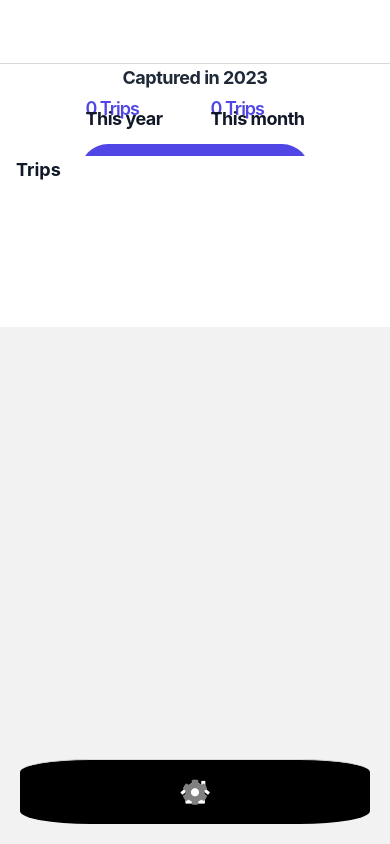
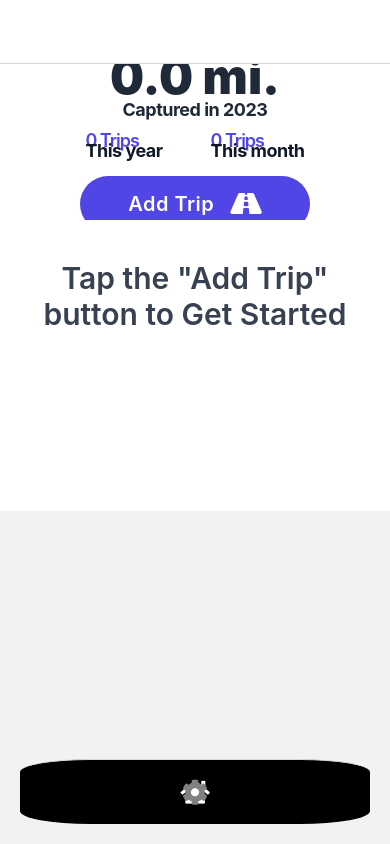
Before and after one commit to MikeRayUX/free_mileage_tracker, a React Native app: screen /TripsOverviewScreen in a window 390 px wide. Built offline with nearby package versions, Linux system fonts and the light colour scheme.

Commit message:
* add ios build configuration
* add a tutorial component

```diff
--- a/app.json
+++ b/app.json
@@ -18,7 +18,8 @@
       "**/*"
     ],
     "ios": {
-      "supportsTablet": true
+      "supportsTablet": true,
+      "bundleIdentifier": "free-mile-tracker"
     },
     "android": {
       "adaptiveIcon": {
@@ -28,6 +29,11 @@
     },
     "web": {
       "favicon": "./assets/favicon.png"
+    },
+    "extra": {
+      "eas": {
+        "projectId": "c4652ca1-6cbf-41a3-afcf-cee2f5312f78"
+      }
     }
   }
 }
--- a/package.json
+++ b/package.json
@@ -18,6 +18,7 @@
     "@types/react": "~18.0.24",
     "@types/react-native": "~0.70.6",
     "expo": "~47.0.12",
+    "expo-asset": "~8.7.0",
     "expo-file-system": "^15.1.1",
     "expo-permissions": "^14.0.0",
     "expo-sharing": "~11.0.1",
--- /dev/null
+++ b/src/components/GrayedIcon.tsx
@@ -0,0 +1,9 @@
+import { useAssets } from "expo-asset";
+import { Image } from "react-native";
+
+const GrayedIcon = () => {
+  const [image, error] = useAssets(require("../../assets/grayed-out-icon.png"));
+  return image ? <Image source={image} style={{width: 100, height: 100}} /> : null;
+};
+
+export default GrayedIcon;
--- a/src/screens/TripsOverviewScreen.tsx
+++ b/src/screens/TripsOverviewScreen.tsx
@@ -1,11 +1,12 @@
 import { useState, useContext, useEffect } from "react";
 import { StatusBar } from "expo-status-bar";
-import { View, ScrollView, Keyboard, Text } from "react-native";
+import { View, ScrollView, Keyboard, Text, Image } from "react-native";
 import AppHeader from "../components/screens/trips_overview_screen/AppHeader";
 import NewTripFormModal from "../components/forms/trip/new/NewTripFormModal";
 import { TripContext } from "../context/TripContext";
 import AsyncStorage from "@react-native-async-storage/async-storage";
 import TripItem from "../components/screens/trips_overview_screen/TripItem";
+import GrayedIcon from "../components/GrayedIcon";
 
 const TripsOverviewScreen = ({ navigation }) => {
   const {
@@ -33,8 +34,8 @@ const TripsOverviewScreen = ({ navigation }) => {
   };
 
   const onTripItemPress = (id: string): void => {
-    navigation.navigate("TripDetailScreen", { id })
-  }
+    navigation.navigate("TripDetailScreen", { id });
+  };
 
   return (
     <View className="w-full flex flex-col justify-start items-center bg-white">
@@ -46,12 +47,12 @@ const TripsOverviewScreen = ({ navigation }) => {
         newTripFormVisible={newTripFormVisible}
       />
 
-      <View
-        style={{ height: "65%" }}
-        className={ "w-full bg-white px-4 pb-10" }
-      >
-        <Text className="text-lg font-bold text-gray-900 mb-4 text-left">Trips</Text>
+      <View style={{ height: "65%" }} className={"w-full bg-white px-4 pb-10"}>
         {trips.length ? (
+          <>
+            <Text className="text-lg font-bold text-gray-900 mb-4 text-left">
+              Trips
+            </Text>
             <ScrollView>
               {trips.map((trip) => (
                 <TripItem
@@ -61,7 +62,15 @@ const TripsOverviewScreen = ({ navigation }) => {
                 />
               ))}
             </ScrollView>
-        ) : null}
+          </>
+        ) : (
+          <View className="w-full flex flex-col justify-center items-center pt-10">
+            <Text className="text-gray-700 text-center mb-4 font-semibold text-3xl">
+              Tap the "Add Trip" button to Get Started
+            </Text>
+            <GrayedIcon />
+          </View>
+        )}
       </View>
     </View>
   );
```
Also changed, not shown: eas.json (added, +28 -0 lines), assets/grayed-out-icon.png (added), assets/splash.png. Lines whose indentation alone changed are shown as unchanged.
